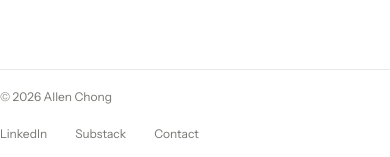
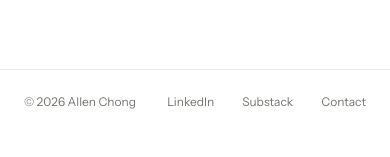
Before and after one commit to awchong/portfolio, a Next.js app: page /about in a window 390 px wide. Shown: the part 4123-4280 px from the top of the page. After the commit the page ends 4257 px from the top, so only its background shows below. Built offline with nearby package versions, Linux system fonts and the light colour scheme; no server answers.

Commit message:
lightbox image padding and alignment fixes

```diff
--- a/app/about/page.module.css
+++ b/app/about/page.module.css
@@ -315,11 +315,4 @@
     padding-left: 24px;
     padding-right: 24px;
   }
-  .footer {
-    height: auto;
-    padding: 16px 0;
-    flex-direction: column;
-    gap: 16px;
-    align-items: flex-start;
-  }
 }
--- a/app/highlights/page.module.css
+++ b/app/highlights/page.module.css
@@ -205,24 +205,24 @@
   flex-direction: column;
   gap: 8px;
   padding-top: 8px;
+  padding-left: 10%; /* Align with the left edge of the 0.8 scaled IG post */
   width: 100%;
 }
 
 .tryLinks {
   display: flex;
   flex-direction: column;
-  gap: 4px;
 }
 
 .tryLink {
   font-family: var(--font-sans), system-ui, sans-serif;
   font-size: 13.6px;
+  line-height: 1.75; /* Matches .mainText and .itemText */
   color: var(--color-gray);
   text-decoration: none;
   display: flex;
   align-items: center;
   gap: 8px; /* Approx 2 spaces after the text */
-  padding: 8px 0;
   transition: color 0.2s ease;
 }
 
@@ -293,6 +293,9 @@
   .sectionLeft, .sectionRight {
     width: 100%;
   }
+  .tryThemOut {
+    padding-left: 0;
+  }
   .wistiaCommas, .wistiaGrowth {
     width: 100%;
     max-width: 300px; /* Keep them reasonably sized on tablet */
@@ -313,11 +316,4 @@
   .heroTitle {
     font-size: 32px;
   }
-  .footer {
-    height: auto;
-    padding: 16px 0;
-    flex-direction: column;
-    gap: 16px;
-    align-items: flex-start;
-  }
 }
```
Also changed, not shown: app/components/Lightbox.module.css (+6 -3 lines), app/highlights/page.tsx (+25 -0 lines).
